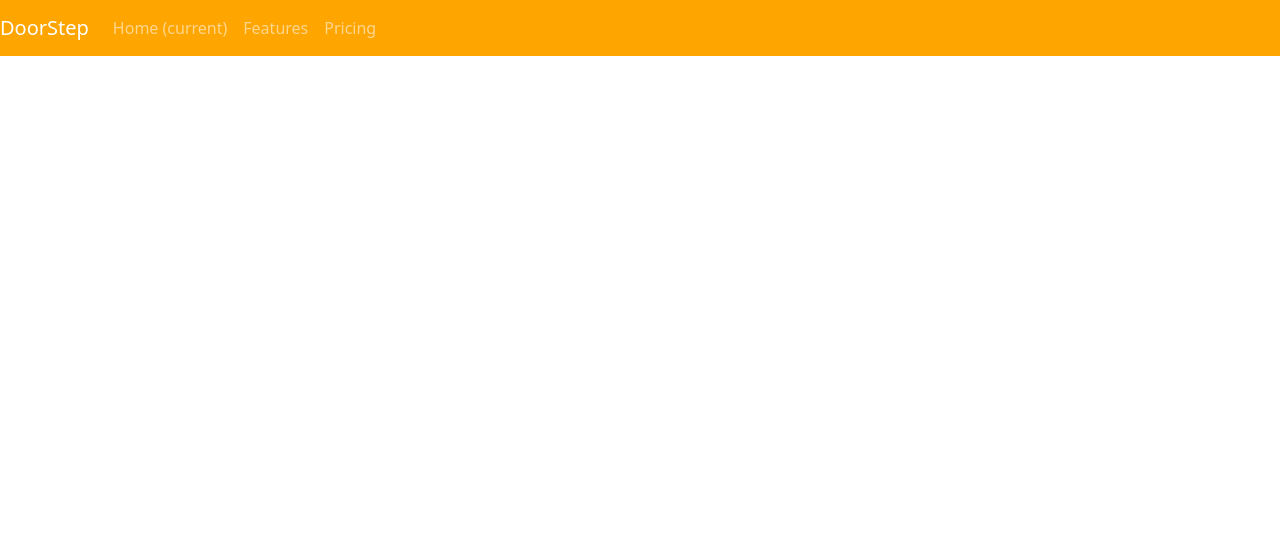
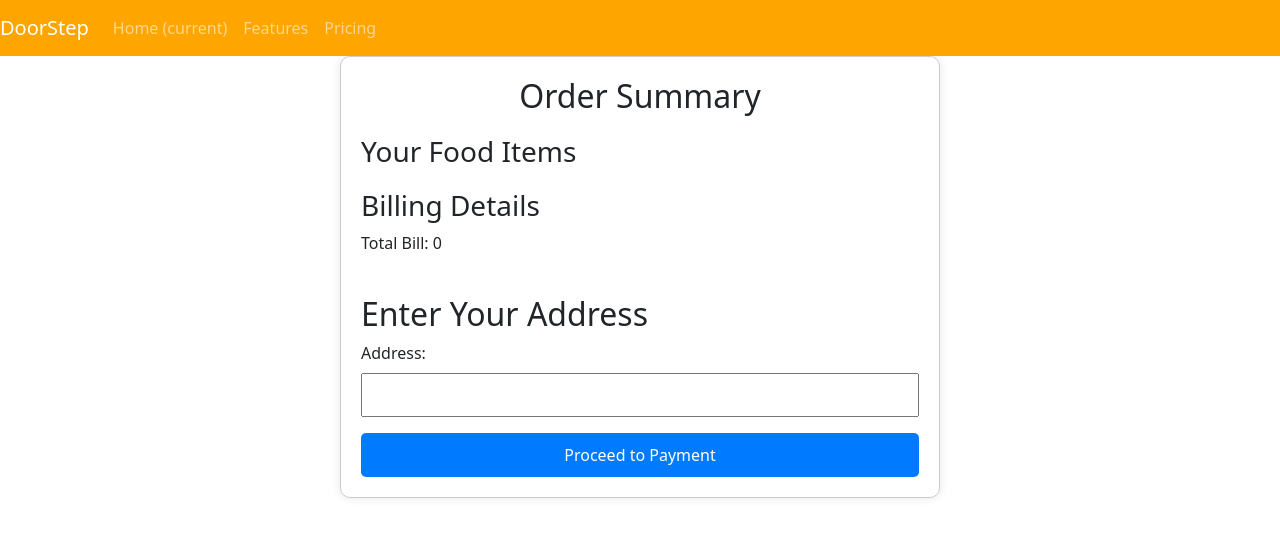
Before and after one commit to yashrao555/DoorStep, a Vue app in the folder frontend/: page /checks in a window 1280 px wide. Shown: the top 536 px of the page. Built offline with nearby package versions, Linux system fonts and the light colour scheme.

Commit message:
added order confirmation page

```diff
--- a/frontend/package.json
+++ b/frontend/package.json
@@ -14,7 +14,8 @@
     "vue": "^3.2.13",
     "vue-resource": "^1.5.3",
     "vue-router": "^4.2.5",
-    "vuex": "^4.1.0"
+    "vuex": "^4.1.0",
+    "vuex-persistedstate": "^4.1.0"
   },
   "devDependencies": {
     "@babel/core": "^7.12.16",
--- a/frontend/src/components/AddToCart.vue
+++ b/frontend/src/components/AddToCart.vue
@@ -1,21 +1,34 @@
 <template>
   <div class="cart-page-container">
-
-        <div class="restaurant-info">
+    <div class="restaurant-info" v-if = 'restaurant'>
       <h2 class="restaurant-name">{{ restaurant.name }}</h2>
       <p class="location">{{ restaurant.address }}</p>
-      <p class="location">{{ restaurant.operating_hours_start }} - {{ restaurant.operating_hours_end }}</p>
+      <p class="location">
+        {{ restaurant.operating_hours_start }} -
+        {{ restaurant.operating_hours_end }}
+      </p>
       <p class="location">Rating: {{ restaurant.rating }}</p>
+    </div>
+    <div v-else>
+        <h2>NOOOOOOOOOOOOOOOO</h2>
     </div>
 
     <div class="cart-items">
-      <div v-for="cartItem in cartItems" :key="cartItem.foodItem.food_item_id" class="cart-item">
+      <div
+        v-for="cartItem in cartItems"
+        :key="cartItem.foodItem.food_item_id"
+        class="cart-item"
+      >
         <div class="item-details">
           <h3>{{ cartItem.foodItem.name }}</h3>
           <div class="quantity-box">
-            <span class="quantity-buttons" @click="updateQuantity(cartItem, -1)">-</span>
+            <span class="quantity-buttons" @click="updateQuantity(cartItem, -1)"
+              >-</span
+            >
             <span class="quantity">{{ cartItem.quantity }}</span>
-            <span class="quantity-buttons" @click="updateQuantity(cartItem, 1)">+</span>
+            <span class="quantity-buttons" @click="updateQuantity(cartItem, 1)"
+              >+</span
+            >
             <span class="price">{{ calculateItemPrice(cartItem) }}</span>
           </div>
         </div>
@@ -37,7 +50,7 @@
   },
   mounted() {
     // Fetch restaurant data based on the restaurant ID from the route parameter
-    this.$store.dispatch('fetchRestaurantData', this.restaurantId);
+    this.$store.dispatch("fetchRestaurantData", this.restaurantId);
   },
   computed: {
     cartItems() {
@@ -47,25 +60,36 @@
       return this.$store.getters.getRestaurantId;
     },
 
-      restaurant(){
+    restaurant() {
       return this.$store.getters.getRestaurant;
-      }
+    },
+  },
+  watch: {
+    restaurant(value) {
+      console.log(value);
+      if (value === null) console.log("bhak bhenchod");
+    },
   },
   methods: {
     clearCart() {
-        this.$store.dispatch('clearCart');
+      this.$store.dispatch("clearCart");
     },
     calculateItemPrice(cartItem) {
       return (cartItem.foodItem.price * cartItem.quantity).toFixed(2);
     },
     calculateTotal() {
-      return this.cartItems.reduce((total, cartItem) => {
+      return this.cartItems
+        .reduce((total, cartItem) => {
           return total + cartItem.foodItem.price * cartItem.quantity;
-      }, 0).toFixed(2);
+        }, 0)
+        .toFixed(2);
     },
     updateQuantity(cartItem, change) {
       const newQuantity = cartItem.quantity + change;
-      this.$store.dispatch('updateCartItemQuantity', { foodItemId: cartItem.foodItem.food_item_id, quantity: newQuantity });
+      this.$store.dispatch("updateCartItemQuantity", {
+        foodItemId: cartItem.foodItem.food_item_id,
+        quantity: newQuantity,
+      });
     },
   },
 };
--- a/frontend/src/router.js
+++ b/frontend/src/router.js
@@ -7,6 +7,7 @@ import LoginPage from './views/LoginPage.vue';
 import LandingPage from './views/LandingPage.vue';
 import RestaurantPage from './views/RestaurantPage.vue';
 import AddToCart from './components/AddToCart.vue';
+import CheckPage from './views/CheckPage.vue';
 
 const routes = [
   { path: '/', component: LandingPage },
@@ -16,6 +17,7 @@ const routes = [
   { path: '/login', component: LoginPage },
   { path: "/restaurant/:id", component:RestaurantPage},
   { path: '/cart', component: AddToCart },
+  { path: '/checks', component: CheckPage },
 ];
 
 const router = createRouter({
--- a/frontend/src/store.js
+++ b/frontend/src/store.js
@@ -1,4 +1,5 @@
 import { createStore } from 'vuex';
+import createPersistedState from 'vuex-persistedstate';
 export default createStore({
     state: {
       cartItems: [],
@@ -58,6 +59,8 @@ export default createStore({
         return state.restaurant;
       },
     },
+
+    plugins: [createPersistedState()],
   });
 
   import { restaurants } from './dummyRestaurantDb';
@@ -65,10 +68,12 @@ export default createStore({
 // Add a function to fetch restaurant data by ID
 async function fetchRestaurantById(restaurantId) {
   // Simulate fetching restaurant data
-  return new Promise(resolve => {
+  return new Promise((resolve, reject) => {
     setTimeout(() => {
       // Replace this with your actual logic to find a restaurant by ID
       const restaurant = restaurants.find(restaurant => restaurant.restaurant_id === restaurantId);
+      if(restaurant === null)
+        reject('No restaurant found');
       resolve(restaurant);
     }, 500); // Simulating an asynchronous fetch
   });
--- /dev/null
+++ b/frontend/src/views/CheckPage.vue
@@ -0,0 +1,119 @@
+<template>
+    <div class="address-payment-page">
+      <div class="header">
+        <h2>Order Summary</h2>
+      </div>
+
+      <div class="order-details">
+        <div class="food-items">
+          <h3>Your Food Items</h3>
+          <!-- Display the list of food items from the cart -->
+          <ul>
+            <li v-for="item in cartItems" :key="item.id">
+              {{ item.name }} - {{ item.price }}
+            </li>
+          </ul>
+        </div>
+
+        <div class="billing-details">
+          <h3>Billing Details</h3>
+          <!-- Display the total bill -->
+          <p>Total Bill: {{ calculateTotal() }}</p>
+        </div>
+      </div>
+
+      <div class="address-form">
+        <h2>Enter Your Address</h2>
+        <!-- Add your address input fields and form logic here -->
+        <!-- For simplicity, you can use standard HTML form elements or any UI library you prefer -->
+        <form @submit.prevent="proceedToPayment">
+          <!-- Address fields go here -->
+          <label for="address">Address:</label>
+          <input type="text" id="address" v-model="userAddress" required>
+
+          <!-- Additional fields like city, state, etc., can be added as needed -->
+
+          <button type="submit">Proceed to Payment</button>
+        </form>
+      </div>
+    </div>
+  </template>
+
+  <script>
+  export default {
+    data() {
+      return {
+        cartItems: [], // Populate this with the items from your cart
+        userAddress: "", // User's address
+      };
+    },
+    methods: {
+      calculateTotal() {
+        // Implement the logic to calculate the total bill based on cartItems
+        // You might have a computed property for this in your actual application
+        return this.cartItems.reduce((total, item) => total + item.price, 0);
+      },
+      proceedToPayment() {
+        // Implement the logic to proceed to the payment page
+        // You can use Vue Router to navigate to the payment page
+        // Example: this.$router.push("/payment");
+      },
+    },
+  };
+  </script>
+
+  <style scoped>
+  /* Add your custom styling for the address-payment-page component */
+  .address-payment-page {
+    max-width: 600px;
+    margin: auto;
+    padding: 20px;
+    border: 1px solid #ccc;
+    border-radius: 10px;
+    box-shadow: 0 0 10px rgba(0, 0, 0, 0.1);
+  }
+
+  .header {
+    text-align: center;
+  }
+
+  .order-details {
+    margin-top: 20px;
+  }
+
+  .food-items ul {
+    list-style: none;
+    padding: 0;
+  }
+
+  .billing-details {
+    margin-top: 20px;
+  }
+
+  .address-form {
+    margin-top: 40px;
+  }
+
+  form {
+    display: flex;
+    flex-direction: column;
+  }
+
+  label {
+    margin-bottom: 8px;
+  }
+
+  input {
+    padding: 8px;
+    margin-bottom: 16px;
+  }
+
+  button {
+    background-color: #007bff;
+    color: #fff;
+    padding: 10px;
+    border: none;
+    border-radius: 5px;
+    cursor: pointer;
+  }
+  </style>
```
Also changed, not shown: 1 other file (tests, documents, lock files or other folders). Lines whose indentation alone changed are shown as unchanged.
